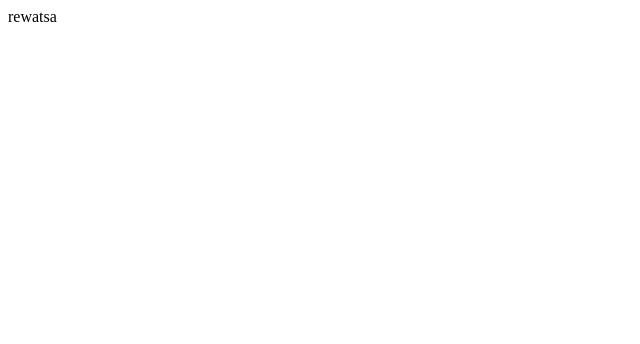
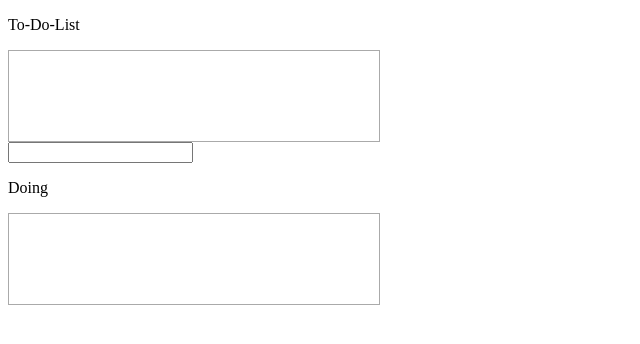
Before and after one commit to Yadi202/task-list-website, a plain HTML site: page To-do list/index.html in a window 1280 px wide. Shown: the whole page, without its empty margins (0-640 px from the left). Drawn offline with Linux system fonts and the light colour scheme.

Commit message:
Update index.html

```diff
--- a/To-do list/index.html
+++ b/To-do list/index.html
@@ -1 +1,41 @@
-rewatsa
+<!DOCTYPE HTML>
+<html>
+<head>
+<style>
+#div1 {
+  width: 350px;
+  height: 70px;
+  padding: 10px;
+  border: 1px solid #aaaaaa;
+}
+</style>
+<script>
+function allowDrop(ev) {
+  ev.preventDefault();
+}
+
+function drag(ev) {
+  ev.dataTransfer.setData("text", ev.target.id);
+}
+
+function drop(ev) {
+  ev.preventDefault();
+  var data = ev.dataTransfer.getData("text");
+  ev.target.appendChild(document.getElementById(data));
+}
+</script>
+</head>
+<body>
+
+<p>To-Do-List</p>
+<div id="div1" ondrop="drop(event)" ondragover="allowDrop(event)"></div>
+<input id="drag1" src="img_logo.gif" draggable="true" ondragstart="drag(event)" width="336" height="69">
+
+
+<br>
+<p>Doing</p>
+<div id="div1" ondrop="drop(event)" ondragover="allowDrop(event)"></div>
+
+
+</body>
+</html>
```
